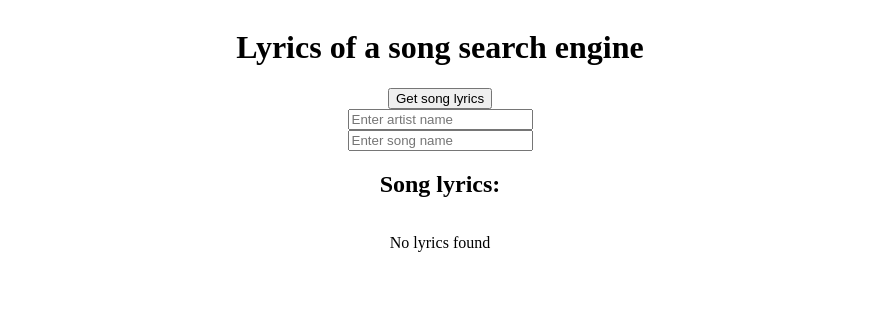
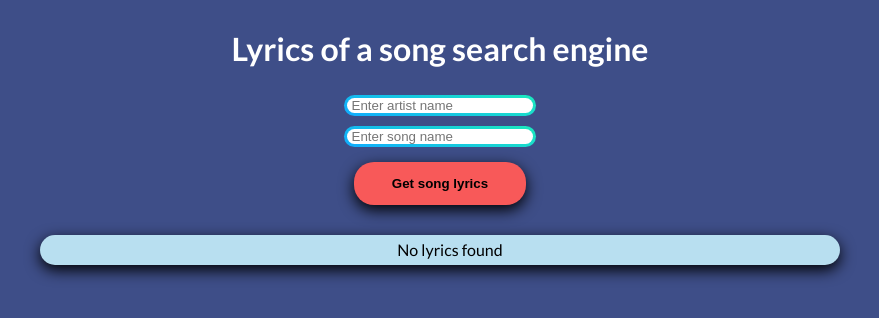
Before and after one commit to darokrk/song_lyrics, a website: page index.html in a window 1280 px wide. Both pictures are taken after a click on the button "Get song lyrics". Shown: the whole page, without its empty margins (200-1079 px from the left). Drawn offline with nearby package versions, Linux system fonts and the light colour scheme; no server answers.

Commit message:
Add style

```diff
--- a/index.html
+++ b/index.html
@@ -10,17 +10,19 @@
 <body>
     <div class="container">
         <h1>Lyrics of a song search engine</h1>
-        <button id="search_songLyrics">Get song lyrics</button>
-        <input type="text" id="song-artist" placeholder="Enter artist name" />
-        <input type="text" id="song-name" placeholder="Enter song name" />
-        <h2>Song lyrics:</h2>
+        <!-- <input id="song-artist" class="input" type="text" placeholder="Enter artist name" />
+        <input id="song-name" class="input" type="text" placeholder="Enter song name" /> -->
+        <span class="input">
+            <input id="song-artist" type="text" placeholder="Enter artist name" />
+            <span></span>
+        </span>
+        <span class="input">
+            <input id="song-name" type="text" placeholder="Enter song name" />
+            <span></span>
+        </span>
+        <button id="search_songLyrics" class="button">Get song lyrics</button>
     </div>
-    <!-- <h1>Lyrics of a song search engine</h1>
-    <button id="search_songLyrics">Get song lyrics</button>
-    <input type="text" id="song-artist" placeholder="Enter artist name" />
-    <input type="text" id="song-name" placeholder="Enter song name" /> -->
-
-    <div id="songs" class="lyrics_container">
+    <div id="songs" class="lyrics__container">
 
     </div>
 
--- a/js/script.js
+++ b/js/script.js
@@ -6,8 +6,8 @@ function showSongLyrics(resp) {
     var title = $('#song-name').val();
     songsList.empty();
     songsList
-        .append($('<h2>').text(author + ' - ' + title))
-        .append($('<p>').text(resp.lyrics))
+        .append($('<h2>').addClass('lyrics__header').text(author + ' - ' + title))
+        .append($('<p>').addClass('lyrics__content').text(resp.lyrics))
     $('#song-artist').val('');
     $('#song-name').val('');
 
@@ -32,3 +32,9 @@ function searchSongLyrics() {
 };
 
 $('#search_songLyrics').click(searchSongLyrics);
+
+$(document).keypress(function (e) {
+    if (e.which == 13) {
+        searchSongLyrics();
+    }
+});
--- a/sass/style.scss
+++ b/sass/style.scss
@@ -1,12 +1,105 @@
+@import url('https://fonts.googleapis.com/css?family=Lato:400,700&subset=latin-ext');
+
+* {
+    box-sizing: border-box;
+}
+
+body {
+    background: #3e4e88;
+    color: #fff;
+    font-family: 'Lato', sans-serif;
+}
+
 .container {
     display: flex;
     flex-direction: column;
     justify-content: center;
     align-items: center;
+
+    .button {
+        margin: 10px;
+        padding: 14px 38px;
+        background: #f85959;
+        border: none;
+        border-radius: 20px;
+        font-weight: 700;
+        box-shadow: 0 5px 15px 0 #000;
+
+        &:hover {
+            cursor: pointer;
+            transform: scale(1.05);
+        }
+
+        &:focus {
+            outline: 0;
+        }
+    }
 }
-#songs {
-    display: flex;
-    flex-direction: column;
-    justify-content: center;
-    align-items: center;
+
+.lyrics__container {
+    max-width: 800px;
+    color: #000;
+    margin: 20px auto;
+    text-align: center;
+    line-height: 30px;
+    text-indent: 20px;
+    background: #b8dff0;
+    border-radius: 30px;
+    box-shadow: 0 5px 15px 0 #000;
+
+    .lyrics__header {
+        padding: 40px;
+        margin: 0;
+    }
+
+    .lyrics__content {
+        margin: 0;
+        padding: 0 60px;
+    }
 }
+
+.input {
+    position: relative;
+    font-size: 1.5em;
+    background: linear-gradient(21deg, #10abff, #1beabd);
+    padding: 3px;
+    display: inline-block;
+    border-radius: 9999em;
+    margin: 5px;
+
+    *:not(span) {
+        position: relative;
+        display: inherit;
+        border-radius: inherit;
+        margin: 0;
+        border: none;
+        outline: none;
+        padding: 0 .325em;
+        z-index: 1;
+
+        &:focus+span {
+            opacity: 1;
+            transform: scale(1);
+        }
+    }
+
+    span {
+        transform: scale(.993, .94);
+        transition: transform .5s, opacity .25s;
+        opacity: 0;
+        position: absolute;
+        z-index: 0;
+        margin: 4px;
+        left: 0;
+        top: 0;
+        right: 0;
+        bottom: 0;
+        border-radius: inherit;
+        pointer-events: none;
+        box-shadow: inset 0 0 0 3px #fff,
+            0 0 0 4px #fff,
+            3px -3px 30px #1beabd,
+            -3px 3px 30px #10abff;
+    }
+
+}
```
Also changed, not shown: css/style.css.
